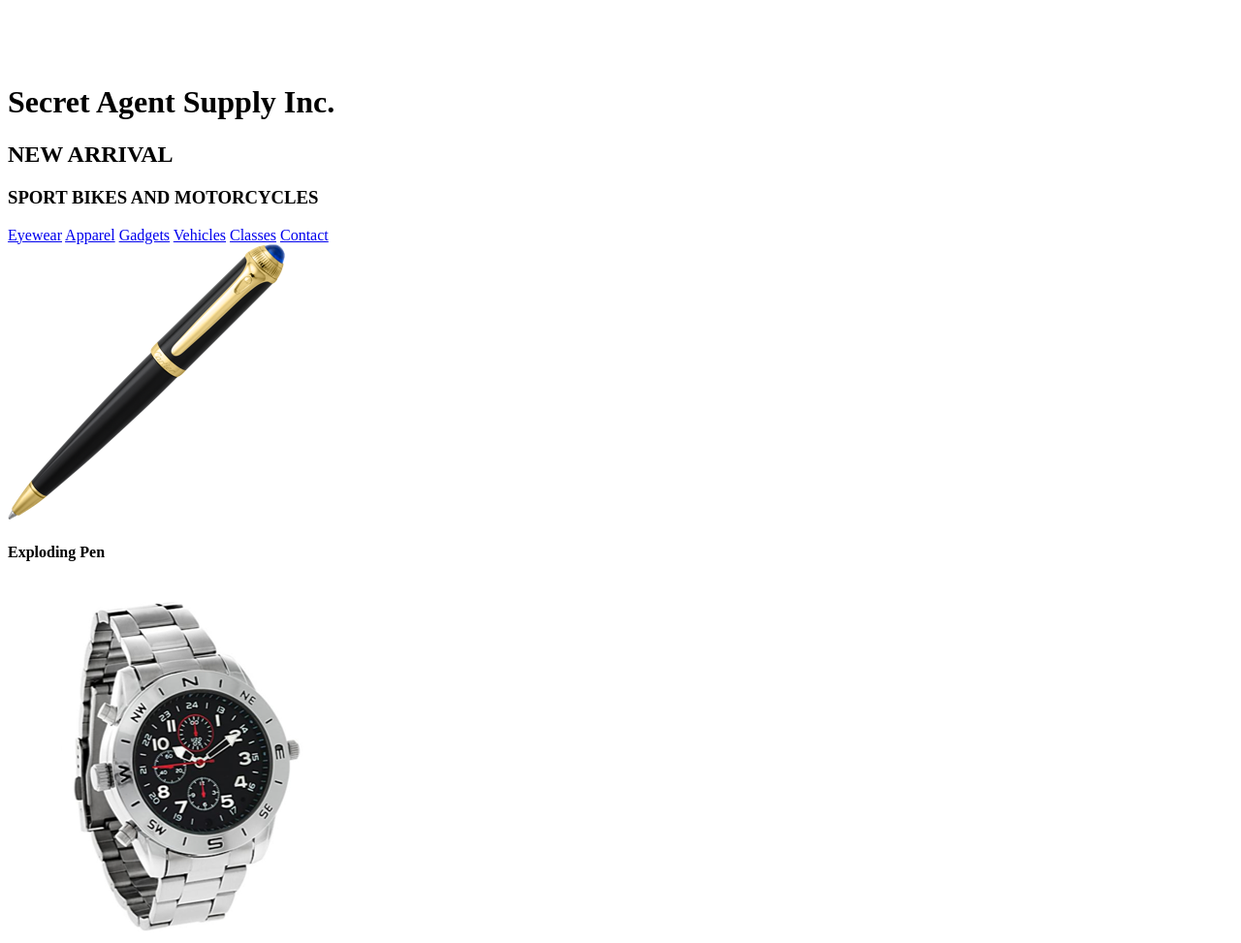
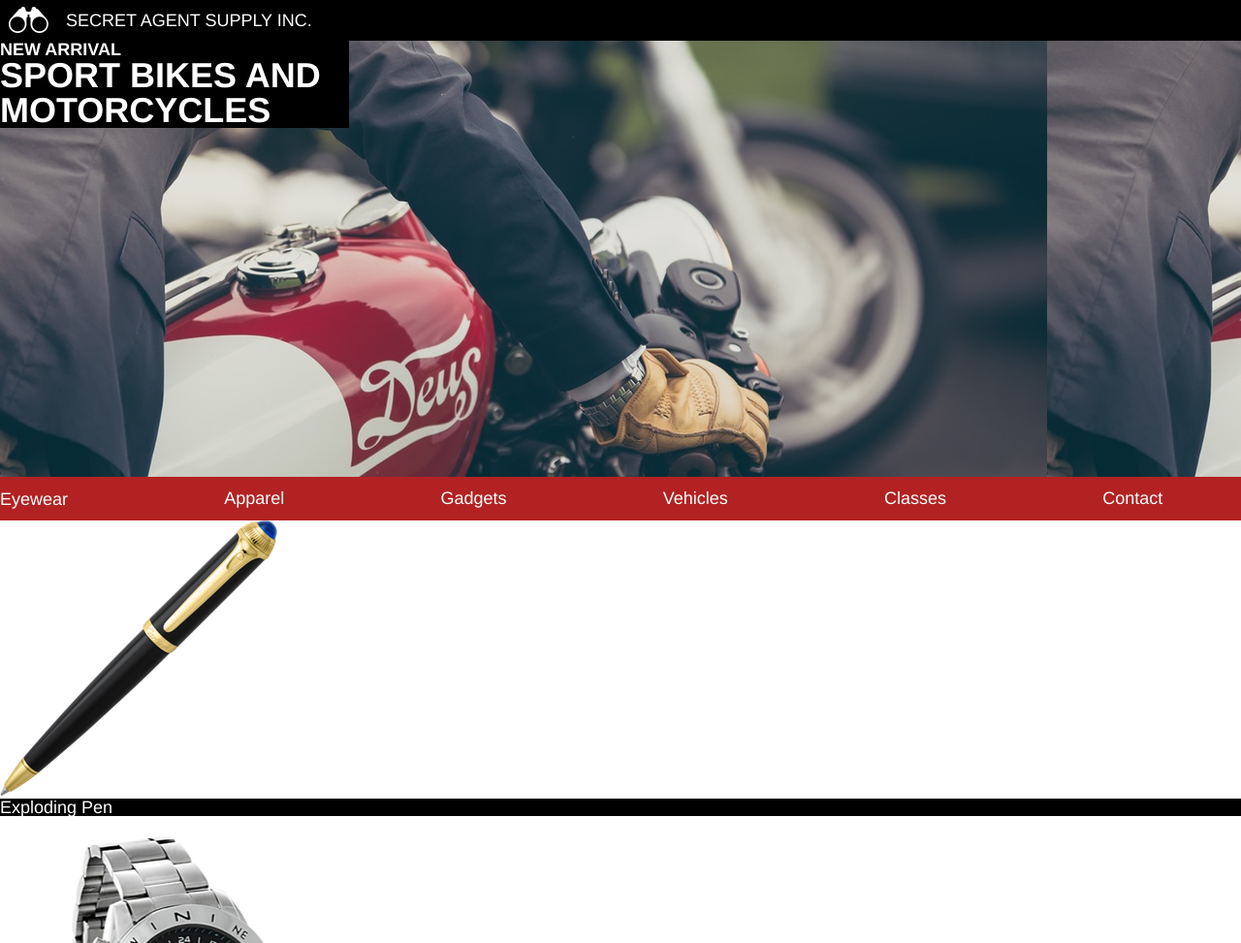
Before and after one commit to GinnyCobbett/SecretAgentSupply, a plain HTML site: page index.html in a window 1280 px wide. Shown: the top 973 px of the page at 97% size. Drawn offline with Linux system fonts and the light colour scheme.

Commit message:
header style done but not position

```diff
--- a/index.html
+++ b/index.html
@@ -3,14 +3,14 @@
   <head>
     <meta charset="utf-8">
     <title>Secret Agent Supply Inc.</title>
-    <link ref="resources/css/reset.css" type="text/css" rel="stylesheet" />
-    <link ref="resources/css/style.css" type="text/css" rel="stylesheet" />
+    <link href="resources/css/reset.css" type="text/css" rel="stylesheet" />
+    <link href="resources/css/style.css" type="text/css" rel="stylesheet" />
   </head>
 
   <body>
 
     <header>
-      <div class="logo"><img src="resources/media/logo.png" alt="Secret Agent Supply SpyGlass Logo" /><h1>Secret Agent Supply Inc.</h1>
+      <div class="logo"><img src="resources/media/logo.png" alt="Secret Agent Supply SpyGlass Logo" /><h1>SECRET AGENT SUPPLY INC.</h1>
       </div>
     </header>
 
@@ -58,12 +58,5 @@
 
     </main>
 
-    <footer>
-      <p>Copyright Secret Agent Supply Inc.</p>
-    </footer>
-
-
-
-
   </body>
 </html>
--- a/resources/css/style.css
+++ b/resources/css/style.css
@@ -0,0 +1,70 @@
+html {
+  font-size: 18px;
+  font-family: Helvetica, sans-serif;
+  color: white;
+}
+
+header {
+  background-color: black;
+}
+
+.logo {
+  display: flex;
+  justify-content: flex-start;
+  align-items: center;
+}
+
+.logo img {
+  height: 1.5rem;
+  width: auto;
+  padding: 0 1rem 0 0.5rem;
+}
+
+nav {
+  background-color: firebrick;
+  display: flex;
+  align-items: center;
+  justify-content: space-between;
+}
+
+nav a {
+  color: white;
+  text-decoration: none;
+  padding: 0.75rem 0;
+}
+
+nav span {
+
+}
+
+.hero {
+  background-image: url(../media/moto.jpeg);
+  width: 100%;
+  height: 25rem;
+
+}
+
+.title {
+  background-color: black;
+  width: 20rem;
+}
+
+h1 {
+  font-size: 1rem;
+  font-weight: normal;
+  padding: 0.66rem 0;
+}
+
+h2 {
+  font-size: 1rem;
+  font-weight: bold;
+}
+
+h3 {
+  font-size: 2rem;
+  font-weight: bold;
+}
+
+h4 {
+  background-color: black;
+}
```
